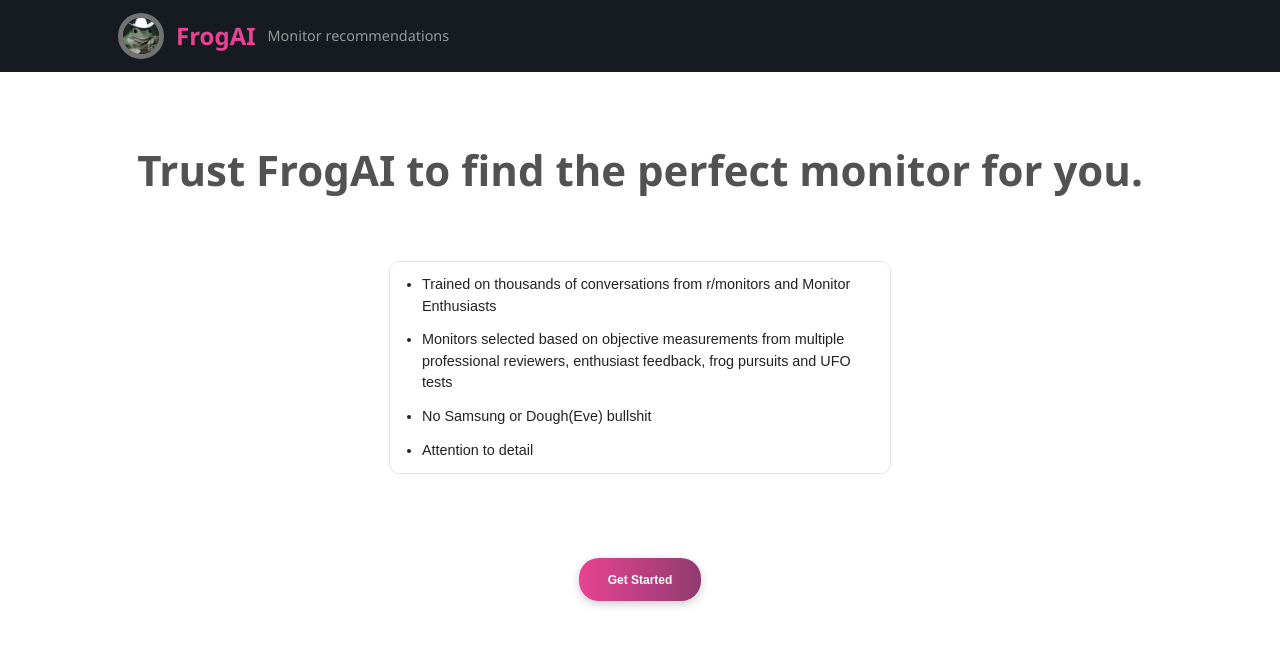
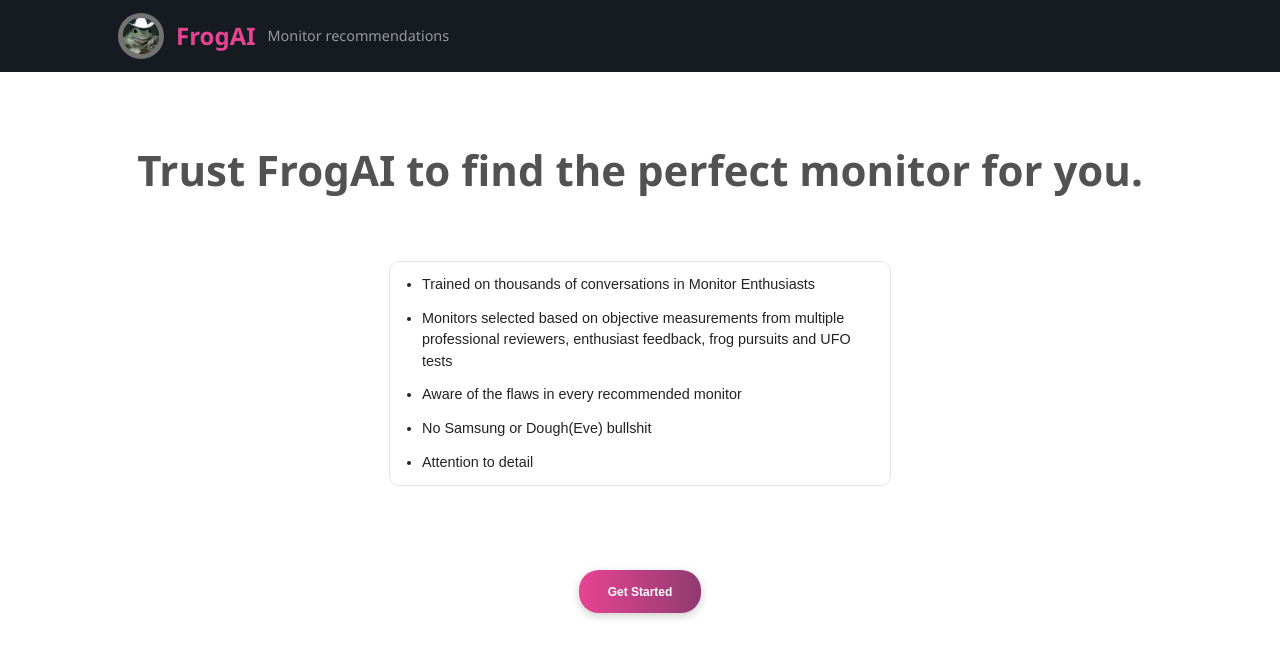
Before and after one commit to ChandradeepC/FrogAI-frontend, a React (Vite) app in the folder vite-project/: page / in a window 1280 px wide. Shown: the top 658 px of the page. Built offline with nearby package versions, Linux system fonts and the light colour scheme.

Commit message:
updated message

```diff
--- a/vite-project/src/LandingPage.tsx
+++ b/vite-project/src/LandingPage.tsx
@@ -24,14 +24,15 @@ const LandingPage: React.FC = () => {
                 <h2>Trust FrogAI to find the perfect monitor for you.</h2>
                 <ul>
                     <li>
-                        Trained on thousands of conversations from r/monitors
-                        and Monitor Enthusiasts
+                        Trained on thousands of conversations in Monitor
+                        Enthusiasts
                     </li>
                     <li>
                         Monitors selected based on objective measurements from
                         multiple professional reviewers, enthusiast feedback,
                         frog pursuits and UFO tests
                     </li>
+                    <li>Aware of the flaws in every recommended monitor</li>
                     <li>No Samsung or Dough(Eve) bullshit</li>
                     <li>Attention to detail</li>
                 </ul>
--- a/vite-project/src/Recommendations.tsx
+++ b/vite-project/src/Recommendations.tsx
@@ -230,6 +230,12 @@ const RecommendationForm: React.FC<Props> = ({
                                 ${monitor.cost.toFixed(0)}
                             </span>
                         </h3>
+                        {monitor.specialFeatures !== 'no' && (
+                            <p>
+                                <label></label>{' '}
+                                <span>{monitor.specialFeatures}</span>
+                            </p>
+                        )}
                         <div className="spec-grid">
                             <div className="grid-item">
                                 <p>
@@ -269,12 +275,6 @@ const RecommendationForm: React.FC<Props> = ({
                                 </p>
                             </div>
                         </div>
-                        {monitor.specialFeatures !== 'no' && (
-                            <p>
-                                <label></label>{' '}
-                                <span>{monitor.specialFeatures}</span>
-                            </p>
-                        )}
                         {monitor.reviews[0][0] !== 'no' && (
                             <p>
                                 <label></label>{' '}
```
